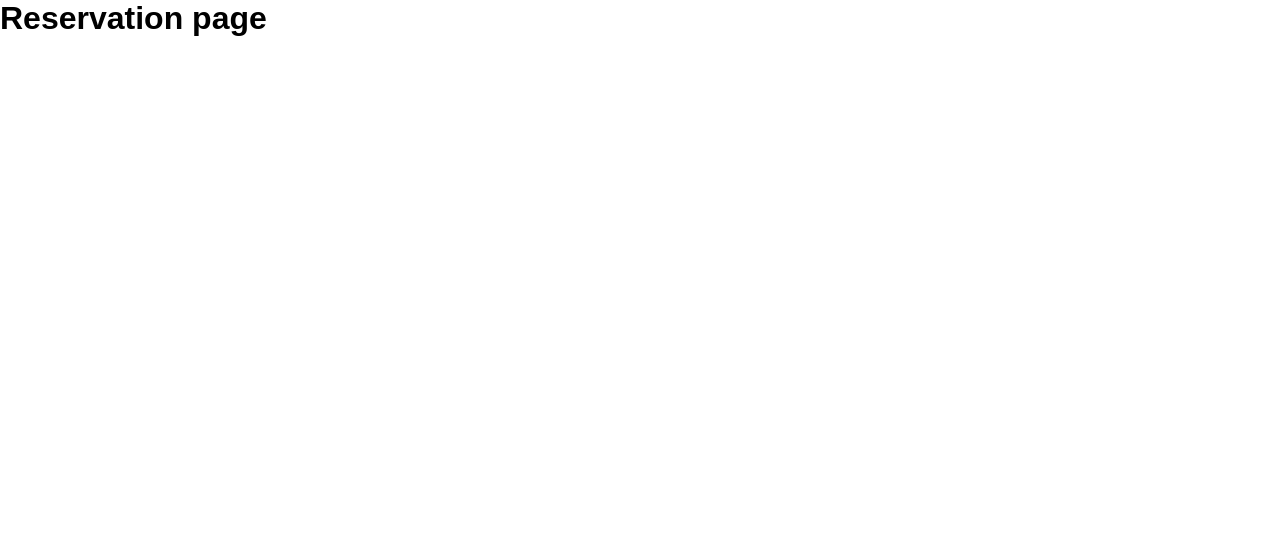
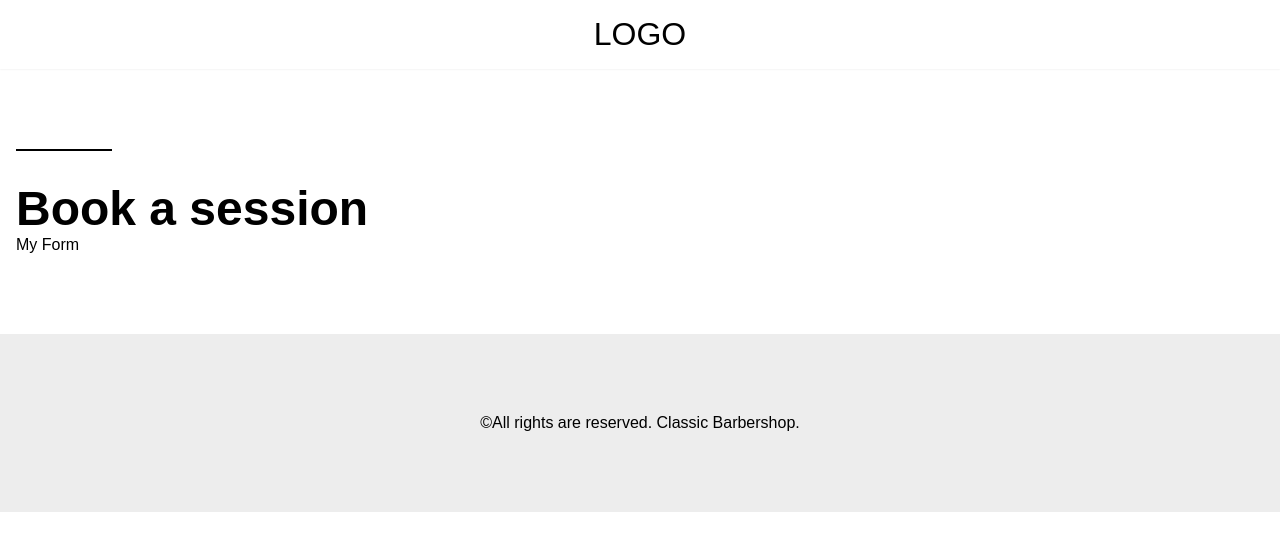
Before and after one commit to pkorneev/Barbershop-commerce, a React (Vite) app: page /reservation in a window 1280 px wide. Shown: the top 550 px of the page. Built offline with nearby package versions, Linux system fonts and the light colour scheme.

Commit message:
routes fixed, form setted up

```diff
--- /dev/null
+++ b/src/components/reservation/Form.jsx
@@ -0,0 +1,5 @@
+import styles from "./Form.module.css";
+const Form = () => {
+  return <div>My Form</div>;
+};
+export default Form;
--- a/src/components/reservation/Reservation.jsx
+++ b/src/components/reservation/Reservation.jsx
@@ -1,5 +1,23 @@
 import styles from "./Reservation.module.css";
+import ReservationHeader from "./ReservationHeader";
+import Wrapper from "../../UI/Wrapper";
+import Footer from "../Footer";
+import Form from "./Form";
+import Line from "../../UI/Line";
 const Reservation = () => {
-  return <h1>Reservation page</h1>;
+  return (
+    <div className={styles.reservationWrapper}>
+      <ReservationHeader />
+      <div className={styles.margin}></div>
+      <Wrapper>
+        <div className={styles.reservationContent}>
+          <Line />
+          <h2>Book a session</h2>
+          <Form />
+        </div>
+      </Wrapper>
+      <Footer />
+    </div>
+  );
 };
 export default Reservation;
--- a/src/components/reservation/Reservation.module.css
+++ b/src/components/reservation/Reservation.module.css
@@ -0,0 +1,11 @@
+.margin {
+    width: 100%;
+    height: 69px;
+}
+.reservationContent{
+    margin-top: var(--marginInsideSections);
+}
+.reservationContent h2{
+    margin-top: 1rem;
+    font-size: var(--h2Size);
+}
--- /dev/null
+++ b/src/components/reservation/ReservationHeader.jsx
@@ -0,0 +1,20 @@
+import styles from "./ReservationHeader.module.css";
+import { Link } from "react-router-dom";
+import { motion } from "framer-motion";
+const ReservationHeader = () => {
+  return (
+    <motion.header
+      initial={{ opacity: 0, y: -69 }}
+      animate={{ opacity: 1, y: 0 }}
+      transition={{ duration: 0.6, type: "spring" }}
+      className={styles.header}
+    >
+      <nav className={styles.nav}>
+        <Link to="/" className={styles.logo}>
+          LOGO
+        </Link>
+      </nav>
+    </motion.header>
+  );
+};
+export default ReservationHeader;
--- /dev/null
+++ b/src/components/reservation/ReservationHeader.module.css
@@ -0,0 +1,20 @@
+.header{
+    position: fixed;
+    top: 0;
+    left: 0;
+    width: 100%;
+    z-index: 9999;
+    background-color: var(--transparrentWhite);
+    backdrop-filter: blur(8px);
+    -webkit-box-shadow: 0px 0px 2px 0px rgba(220, 220, 220, 0.75);
+    -moz-box-shadow: 0px 0px 2px 0px rgba(220, 220, 220, 0.75);
+    box-shadow: 0px 0px 2px 0px rgba(220, 220, 220, 0.75);
+    display: flex;
+    justify-content: center;
+    padding: 1rem 0;
+}
+.logo{
+    text-decoration: none;
+    color: black;
+    font-size: 2rem;
+}
```
Also changed, not shown: src/components/reservation/Form.module.css (added).
